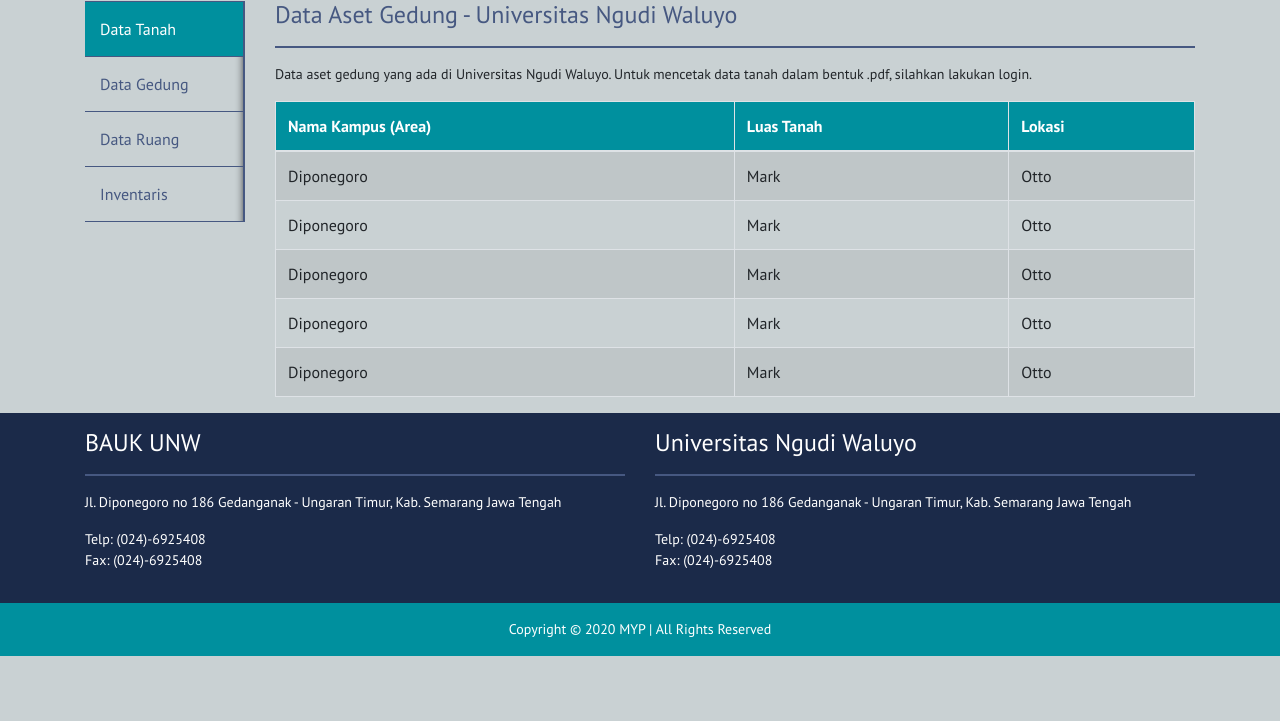
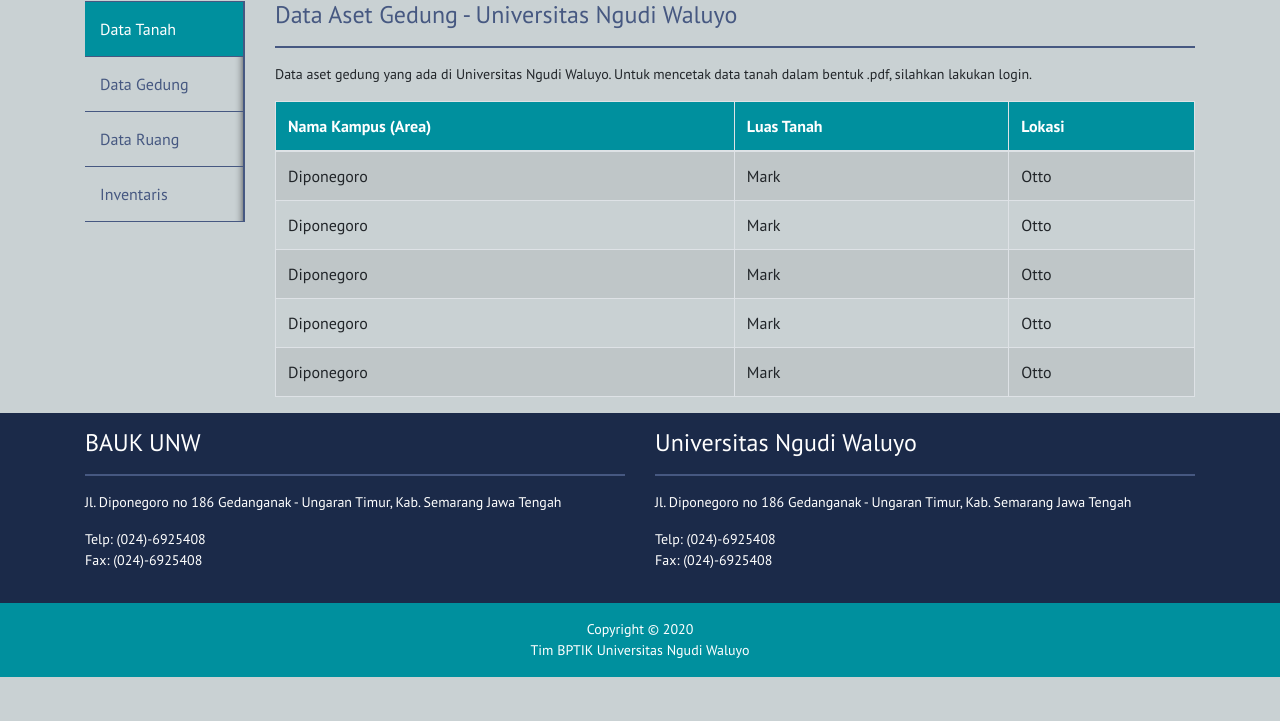
Before and after one commit to yusufprananda/sarpras, a PHP site: page /aset.php in a window 1280 px wide. Shown: the part 79-800 px from the top of the page. Run offline with PHP 8.4, Linux system fonts and the light colour scheme; some libraries are stand-ins or nearby versions.

Commit message:
Mengganti footer.

```diff
--- a/functions/footer.php
+++ b/functions/footer.php
@@ -2,7 +2,7 @@
 <footer class="cFooter text-white">
     <div class="d-flex flex-row justify-content-center">
         <div class="p-3">
-            <p class="m-0">Copyright © <?= date("Y") ?> MYP | All Rights Reserved</p>
+            <p class="m-0 text-center">Copyright © <?= date("Y") ?> <br>Tim BPTIK Universitas Ngudi Waluyo</p>
         </div>
     </div>
 </footer>
```
